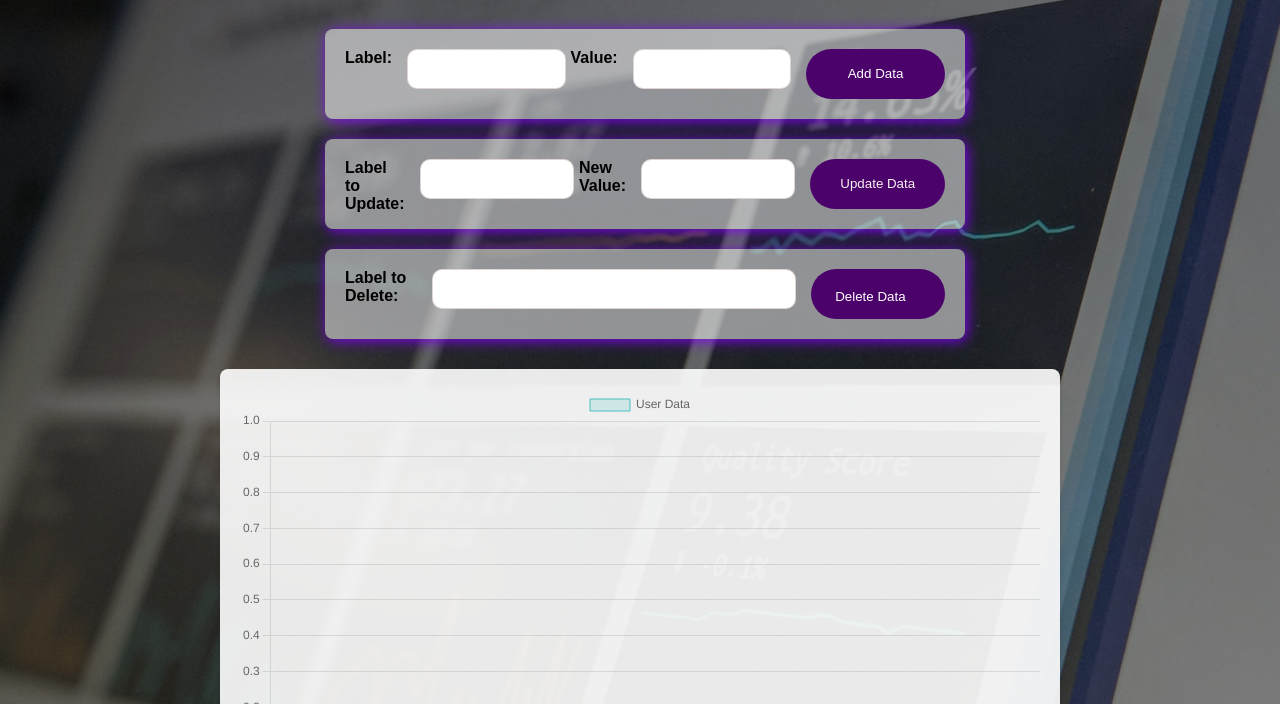
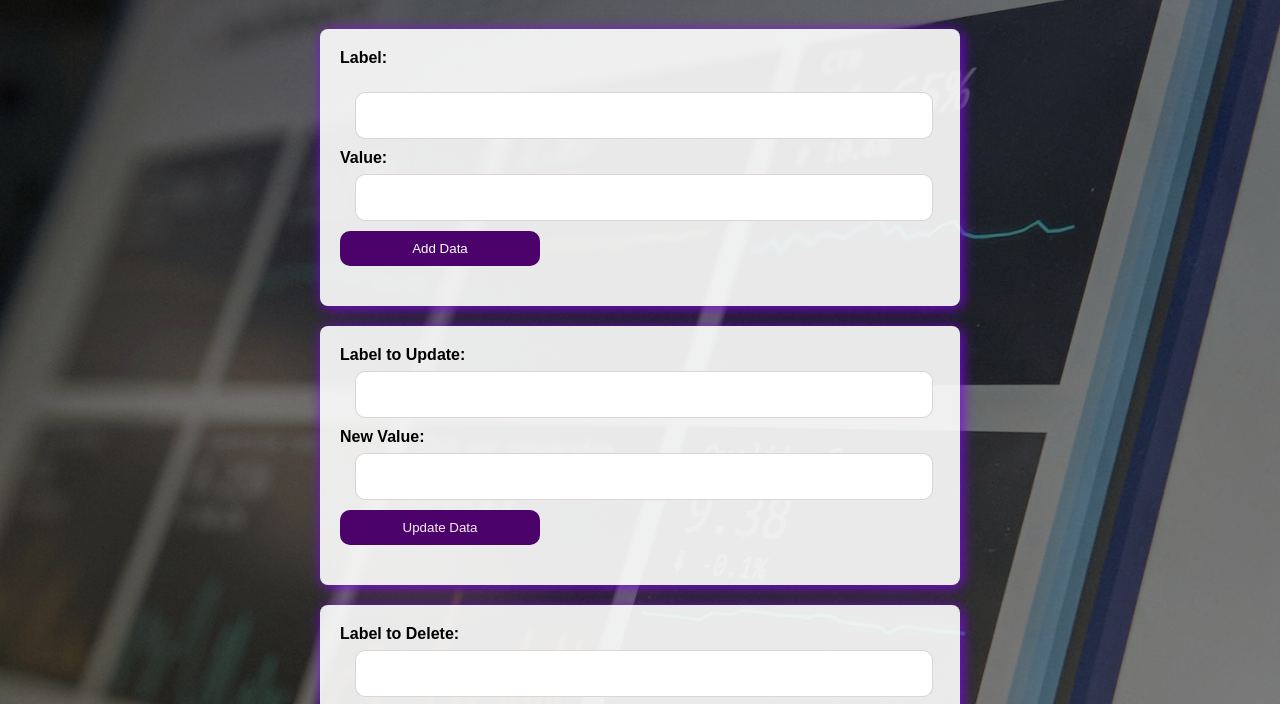
Before and after one commit to Durgaprasadkudupudi/Gcc-Task5_data-visualisation, a plain HTML site: page index.html in a window 1280 px wide. Shown: the part 81-785 px from the top of the page. Drawn offline with nearby package versions, Linux system fonts and the light colour scheme.

Commit message:
Changes in app.css

```diff
--- a/app.css
+++ b/app.css
@@ -1,3 +1,4 @@
+/* Reset and general styles */
 body {
     font-family: Arial, sans-serif;
     background: linear-gradient(rgba(0, 0, 0, 0.5), rgba(0, 0, 0, 0.5)), url('image\ pro.jpg') no-repeat center center fixed;
@@ -9,30 +10,29 @@ body {
     align-items: center;
     color: white; /* Adjusted to improve readability on dark background */
 }
+
 h1 {
     color: #fff; /* Adjusted to white */
     text-align: center;
 }
+
 form {
-    /* background: rgba(255, 255, 255, 0.9); */
     padding: 20px;
     margin: 10px 0;
     border-radius: 8px;
     box-shadow: 2px 2px 14px rgba(129, 2, 248, 0.953);
     width: 100%;
     max-width: 600px;
-    background: transparent;
+    background: rgba(255, 255, 255, 0.9); /* Semi-transparent white background */
 }
-form {
-    background-color: #ffffff83 ;
-}
+
 form label {
     display: flex;
     height: 20px;
     margin-bottom: 5px;
     font-weight: bold;
+}
 
-}
 form input {
     margin-bottom: 10px;
     padding: 15px;
@@ -42,28 +42,32 @@ form input {
     border-radius: 10px;
     width: calc(100% - 22px); /* Adjust width to account for padding and border */
     box-sizing: border-box;
+}
 
-}
 form button {
+    padding: 10px; /* Adjusted padding */
+    margin-bottom: 10px; /* Added margin bottom */
     background: #007bff;
     color: white;
     border: none;
-    padding: 10px 0px;
-    margin-left: 10px;
-    border-radius: 81px;
+    border-radius: 10px; /* Rounded corners */
     cursor: pointer;
-    transition: background 0.3s;
+    transition: background 0.3s, color 0.3s; /* Smooth transition */
     width: 100%;
-    max-width: 200px;
+    max-width: 200px; /* Limit maximum width */
+    text-align: center; /* Center text */
 }
+
 form button:hover {
-    background: #03ff25;
+    background: #03ff25; /* Greenish background on hover */
 }
+
 .feedback {
     display: block;
     margin-top: 10px;
     color: red;
 }
+
 .chart-container {
     width: 100%;
     max-width: 800px;
@@ -73,13 +77,20 @@ form button:hover {
     box-shadow: 0 2px 4px rgba(0, 0, 0, 0.1);
     margin-top: 20px;
 }
+
 @keyframes highlight {
-    from { background-color: yellow; }
-    to { background-color: transparent; }
+    from {
+        background-color: yellow;
+    }
+    to {
+        background-color: transparent;
+    }
 }
+
 .highlight {
     animation: highlight 0.5s ease-in-out;
 }
+
 .invalid {
     border-color: red;
 }
@@ -95,12 +106,15 @@ form button:hover {
     }
     form button {
         width: 100%;
+        font-size: 14px; /* Decreased font size */
+        padding: 8px; /* Decreased padding */
     }
     .chart-container {
         padding: 15px;
         width: 100%;
     }
 }
+
 @media (max-width: 480px) {
     h1 {
         font-size: 1.5em;
@@ -108,59 +122,52 @@ form button:hover {
     form {
         padding: 10px;
     }
+    form button {
+        width: 100%;
+        font-size: 12px; /* Further decreased font size */
+        padding: 6px; /* Further decreased padding */
+    }
     .chart-container {
         padding: 10px;
     }
 }
-#dataForm {
-    display: flex;
-    flex-direction: row;
-    width: 100%;
-    height: 50px;
-    margin-left: 5px;
-    margin-left: 10px;
-}
 
-#updateForm {
-    display: flex;
-    width: 6000px;
-    height: 50px;
-    margin-left: 10px;
-}
-
-#deleteForm {
-    display: flex;
-
-    height: 50px;
-    margin-left: 10px;
+/* Button specific styles */
+.delete, .add, .upd {
+    padding: 10px; /* Adjusted padding for all buttons */
+    margin-bottom: 10px; /* Added margin bottom */
+    width: 100%; /* Make all buttons full-width */
+    max-width: 200px; /* Limit maximum width */
+    text-align: center; /* Center text */
+    border: none; /* Remove border */
+    cursor: pointer; /* Add pointer cursor */
+    transition: background-color 0.3s, color 0.3s; /* Smooth transition for hover effects */
+    border-radius: 10px; /* Rounded corners */
+    color: white; /* Text color */
 }
 
 .delete {
-    padding: 20px;
-    padding-left: 5px;
-    width: 205px;
-    background-color: #4b026b;
-
-
+    background-color: #4b026b; /* Purple background for delete button */
 }
 
-.delete:hover{
-    background-color: red;
+.delete:hover {
+    background-color: red; /* Red background on hover */
 }
 
-.add:hover{
-    background-color: rgba(23, 235, 8, 0.836);
-    color: black;
-}
 .add {
-    background-color: #4b026b;
+    background-color: #4b026b; /* Purple background for add button */
 }
 
-.upd:hover{
-    background-color: rgb(22, 104, 124);
+.add:hover {
+    background-color: rgba(23, 235, 8, 0.836); /* Light green background on hover */
+    color: black; /* Change text color on hover */
 }
 
 .upd {
-    background-color: #4b026b;
-    color: #f8f0f0;
+    background-color: #4b026b; /* Purple background for update button */
+    color: #f8f0f0; /* White text color */
 }
+
+.upd:hover {
+    background-color: rgb(22, 104, 124); /* Darker blue background on hover */
+}
```
